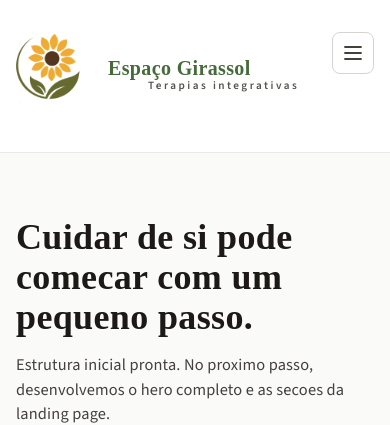
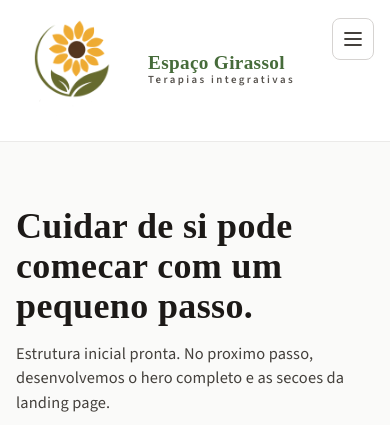
Before and after one commit to mrld-rodor/projeto-girassol, a Flask app: page / in a window 390 px wide. Shown: the top 425 px of the page. Run offline with Flask 3, Linux system fonts and the light colour scheme; some libraries are stand-ins or nearby versions; some web fonts are replaced.

Commit message:
update header: fix objects aligment

```diff
--- a/app/static/css/header.css
+++ b/app/static/css/header.css
@@ -67,6 +67,7 @@ body {
     align-items: center;
     display: inline-flex;
     flex-shrink: 1;
+    gap: 1.25rem;
     margin: 0;
     max-width: 100%;
     min-height: 0;
@@ -78,19 +79,20 @@ body {
 }
 
 .sg-brand-content {
+    align-items: flex-start;
     display: flex;
     flex-direction: column;
     justify-content: center;
     min-width: 0;
+    text-align: left;
 }
 
 .sg-logo {
     aspect-ratio: 1 / 1;
     flex-shrink: 0;
     height: auto;
-    margin-right: clamp(0.75rem, 1.2vw, 1rem);
     position: relative;
-    width: clamp(7rem, 10vw, 13rem);
+    width: clamp(8rem, 12vw, 14rem);
 }
 
 .sg-brand {
@@ -108,9 +110,9 @@ body {
     font-size: clamp(0.75rem, 1.3vw, 1.05rem);
     font-weight: 600;
     letter-spacing: 0.22em;
-    margin-left: 2.5rem;
+    margin-left: 0;
+}
 
-}
 
 .sg-nav-link {
     color: var(--sg-deep);
@@ -177,19 +179,24 @@ body {
 
     .sg-header {
         min-height: auto;
-        padding: 1rem 0;
+        padding: 0.9rem 0;
     }
 
     .sg-header > .relative {
+        align-items: flex-start;
         flex-direction: column;
-        align-items: flex-start;
-        gap: 1rem;
+        gap: 0.75rem;
+        justify-content: flex-start;
+        padding-left: 1rem;
+        padding-right: 1rem;
+        padding-top: 0;
+        padding-bottom: 0;
     }
 
     .sg-nav-shell {
         left: 0;
         margin-left: 0;
-        max-width: calc(100vw - 2rem);
+        max-width: 100%;
         position: relative;
         top: auto;
         transform: none;
@@ -197,17 +204,17 @@ body {
     }
 
     .sg-brand-lock {
+        align-items: center;
         flex-direction: row;
-        align-items: center;
         margin: 0;
         padding-left: 0;
+        width: auto;
     }
 
     .sg-logo {
         height: auto;
-        width: clamp(6rem, 18vw, 8rem);
-        margin-right: 0.75rem;
         margin-bottom: 0;
+        width: clamp(7rem, 20vw, 8.5rem);
     }
 
     .sg-brand-content {
@@ -216,12 +223,18 @@ body {
     }
 
     .sg-brand {
-        font-size: clamp(1.25rem, 4vw, 1.7rem);
+        font-size: clamp(1.2rem, 4vw, 1.65rem);
         margin-top: 0;
     }
 
     .sg-kicker {
-        font-size: clamp(0.7rem, 2vw, 0.8rem);
+        font-size: clamp(0.68rem, 2vw, 0.8rem);
+        margin-left: 0;
+    }
+
+    #menu-toggle {
+        right: 1rem;
+        top: 0.25rem;
     }
 }
 
--- a/app/templates/index.html
+++ b/app/templates/index.html
@@ -44,8 +44,8 @@
                 </svg>
             </button>
 
-            <nav id="menu-principal" class="sg-nav-shell absolute left-1/2 top-[calc(100%+0.75rem)] z-50 hidden w-[min(90vw,22rem)] -translate-x-1/2 md:static md:block md:w-auto md:max-w-none md:-translate-x-0" aria-label="Menu principal">
-                <ul class="flex flex-col items-center gap-1.5 text-center rounded-xl border border-amber-100 bg-white px-3 py-2.5 shadow-lg md:flex-row md:items-center md:justify-center md:gap-6 md:border-none md:bg-transparent md:p-0 md:shadow-none">
+            <nav id="menu-principal" class="sg-nav-shell absolute left-1/2 top-[calc(100%+0.75rem)] z-50 hidden w-[min(66vw,13rem)] -translate-x-1/2 md:static md:block md:w-auto md:max-w-none md:-translate-x-0" aria-label="Menu principal">
+                <ul class="flex flex-col items-center gap-1.25 text-center rounded-xl border border-amber-100 bg-white px-1 py-2 shadow-lg md:flex-row md:items-center md:justify-center md:gap-6 md:border-none md:bg-transparent md:p-0 md:shadow-none">
                     <li><a href="#inicio" class="sg-nav-link">Início</a></li>
                     <li><a href="#sobre" class="sg-nav-link">Sobre</a></li>
                     <li><a href="#servicos" class="sg-nav-link">Serviços</a></li>
```
